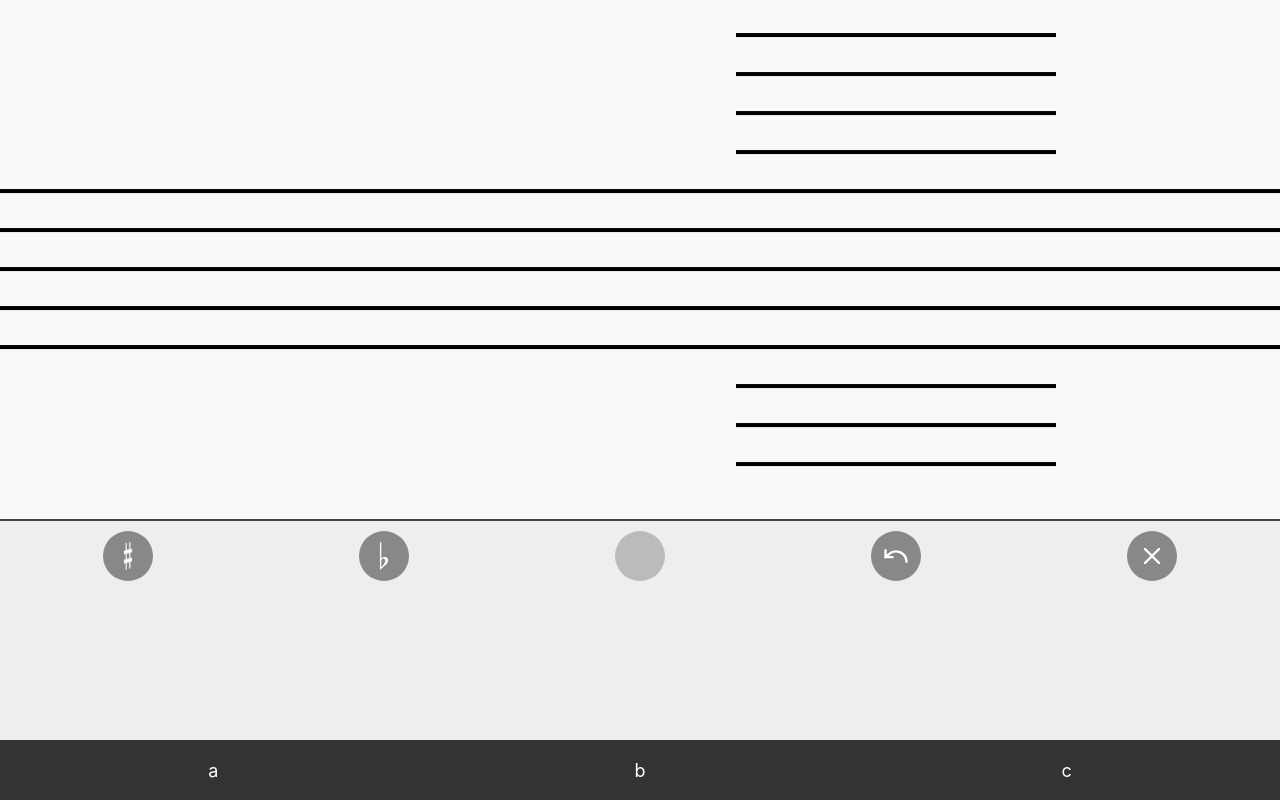
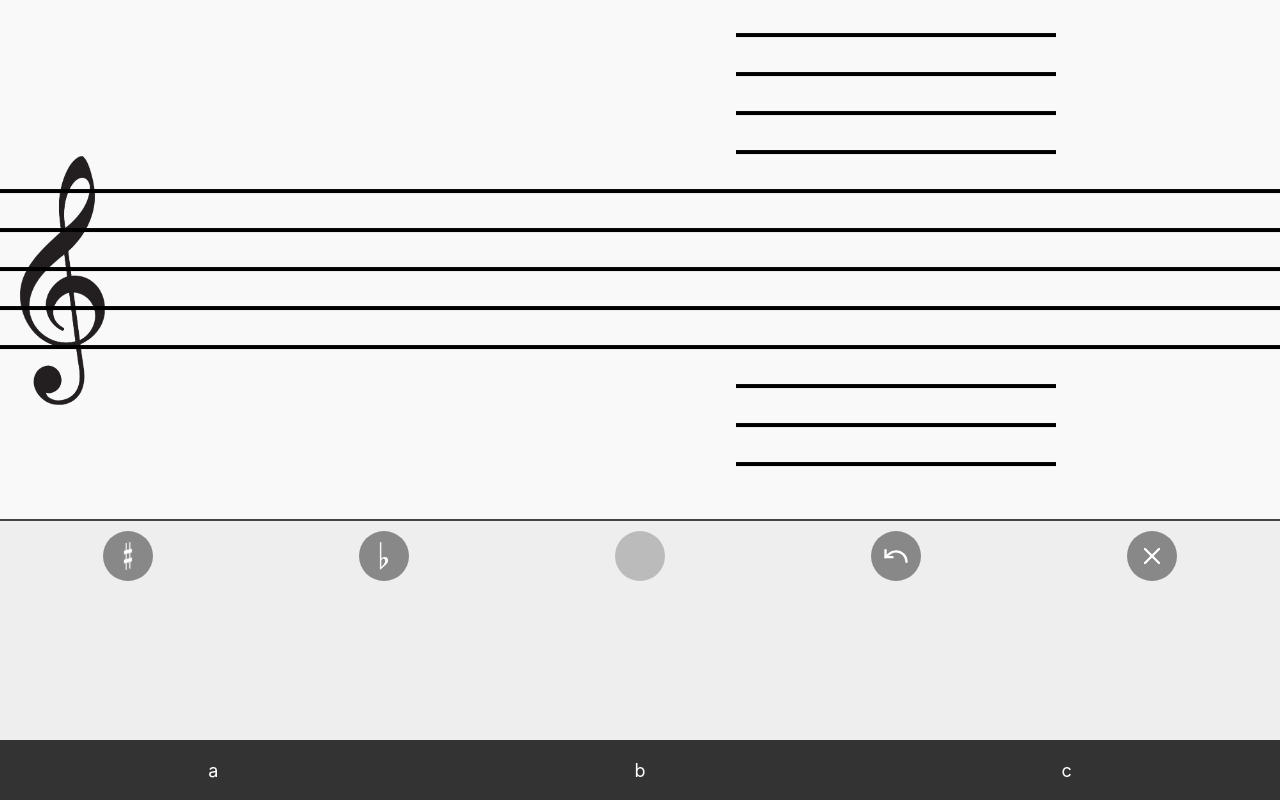
Before and after one commit to kk08321/fret-checker, a React (Vite) app: page / in a window 1280 px wide. Built offline with nearby package versions, Linux system fonts and the light colour scheme.

Commit message:
ト音記号追加

```diff
--- a/src/SheetPage.tsx
+++ b/src/SheetPage.tsx
@@ -206,9 +206,39 @@ function SheetPage() {
           sheetWrapper,
           css`
             height: ${sheetWrapperHeight}px;
+            position: relative;
           `,
         ]}
       >
+        {/* ト音記号 */}
+        {(() => {
+          return (
+            <>
+              <div
+                css={css`
+                  position: absolute;
+                  left: 20px;
+                  top: 30%;
+                  height: 48%;
+                  z-index: 50;
+                  display: flex;
+                  align-items: flex-start;
+                  justify-content: flex-start;
+                `}
+              >
+                <img
+                  src="/images/gcref.png"
+                  alt="ト音記号"
+                  css={css`
+                    width: 100%;
+                    height: 100%;
+                    object-fit: contain;
+                  `}
+                />
+              </div>
+            </>
+          );
+        })()}
         {Array.from({ length: 24 }, (_, i) => {
           const note = String(23 - i);
           const isEven = (23 - i) % 2 === 0;
```
Also changed, not shown: public/images/gcref.png (added).
